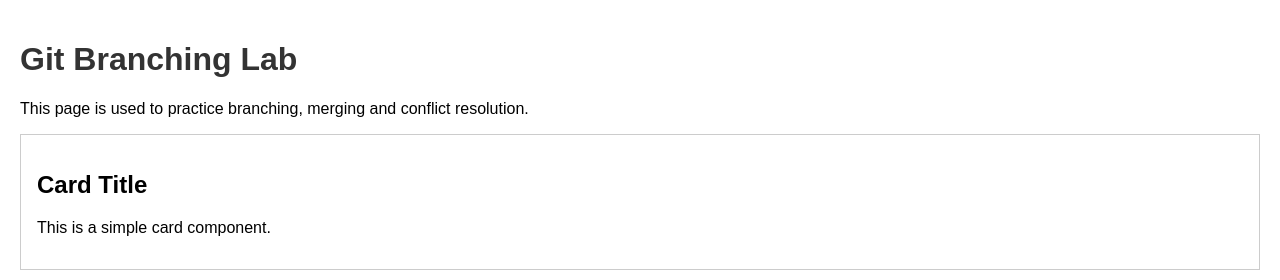
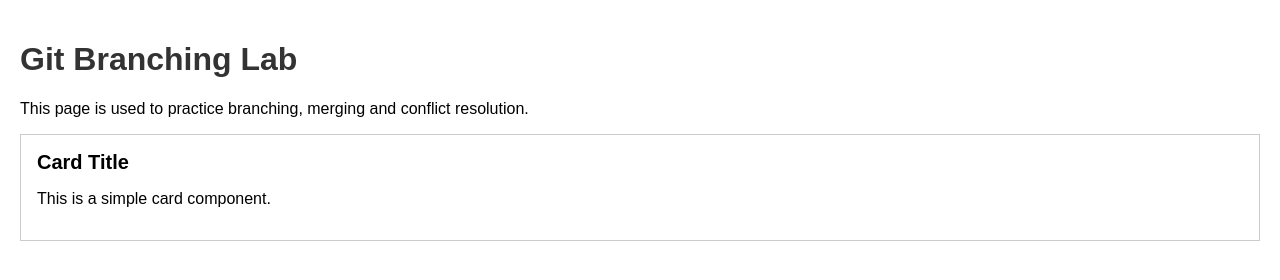
Before and after one commit to sraboniakhter001/2023100010097_2_GitLab, a plain HTML site: page index.html in a window 1280 px wide. Drawn offline with Linux system fonts and the light colour scheme.

Commit message:
branch-1: add card heading style

```diff
--- a/index.css
+++ b/index.css
@@ -17,3 +17,8 @@ p {
   padding: 16px;
   background-color: #ffffff;
 }
+
+.card h2 {
+  margin-top: 0;
+  font-size: 20px;
+}
```
